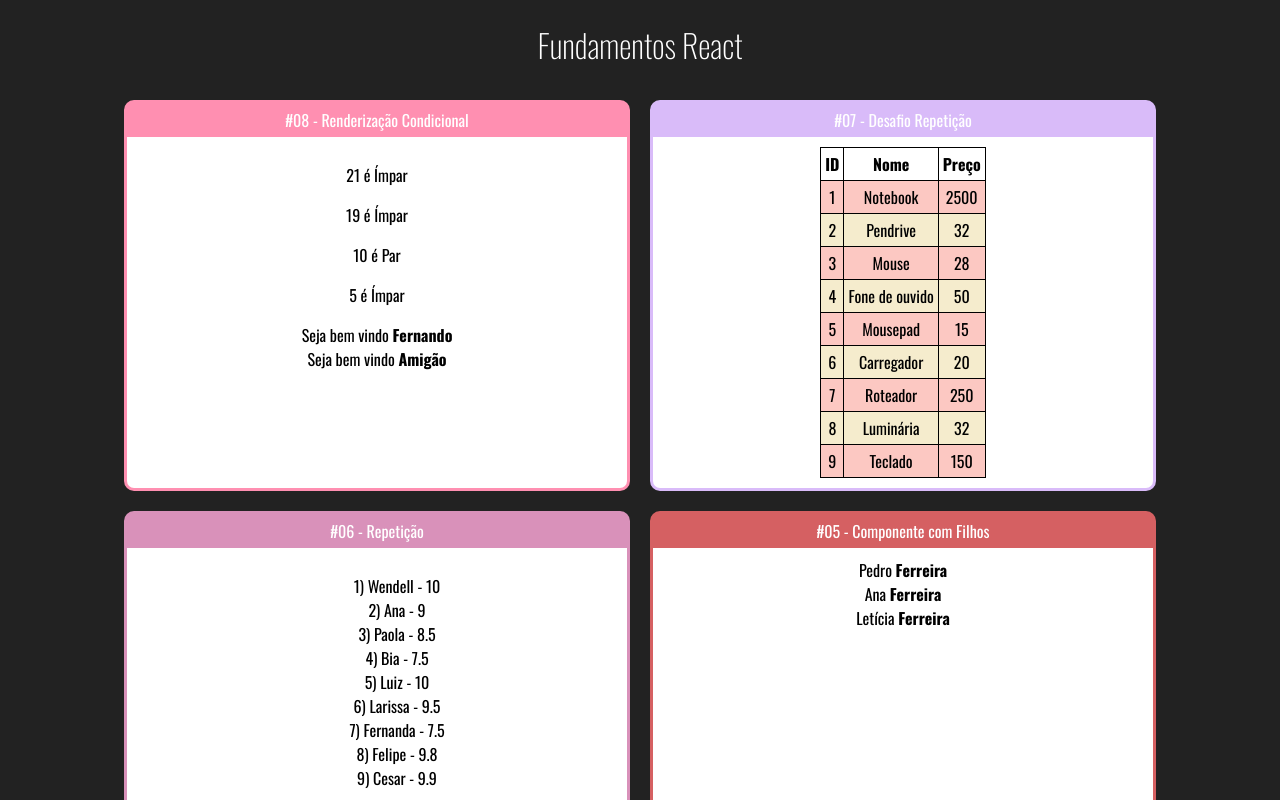
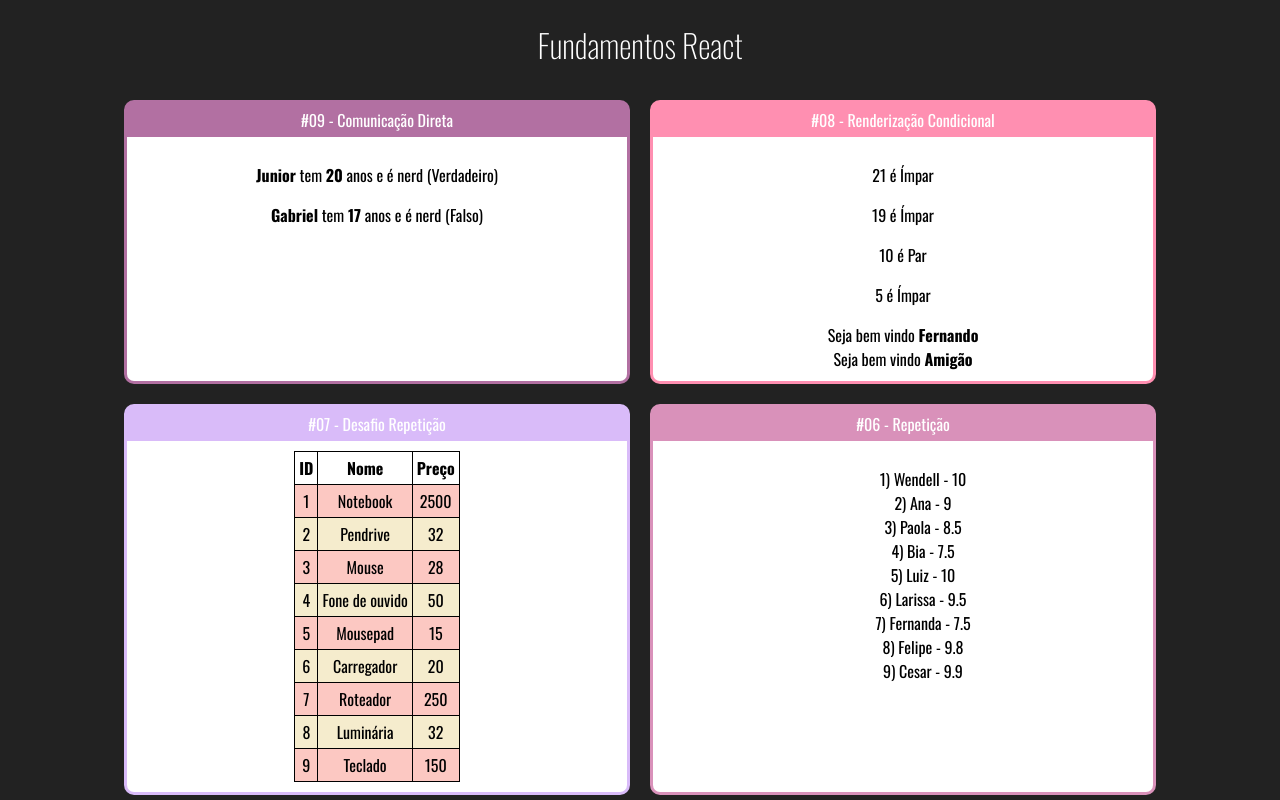
Before and after one commit to wen-dell/fundamentos-react, a React (Create React App) app: page / in a window 1280 px wide. Shown: the top 800 px of the page. Built offline with nearby package versions, Linux system fonts and the light colour scheme.

Commit message:
Comunicação direta

```diff
--- a/src/App.jsx
+++ b/src/App.jsx
@@ -1,5 +1,6 @@
 import "./App.css";
 
+import DiretaPai from "./components/comunicacao/DiretaPai";
 import UsuarioInfo from "./components/condicional/UsuarioInfo";
 import ParOuImpar from "./components/condicional/ParOuImpar";
 import TabelaProdutos from "./components/repeticao/TabelaProdutos";
@@ -17,6 +18,9 @@ const App = (props) => (
     <h1>Fundamentos React</h1>
 
     <div className="Cards">
+      <Card titulo="#09 - Comunicação Direta" color="#b270a2">
+        <DiretaPai />
+      </Card>
       <Card titulo="#08 - Renderização Condicional" color="#ff8fb1">
         <ParOuImpar numero={21} />
         <ParOuImpar numero={19} />
--- /dev/null
+++ b/src/components/comunicacao/DiretaFilho.jsx
@@ -0,0 +1,11 @@
+const DiretaFilho = (props) => {
+  return (
+    <div>
+      <div>
+        <p><strong>{ props.nome }</strong> tem <strong>{ props.idade }</strong> anos e é nerd ({ props.nerd ? 'Verdadeiro' : 'Falso' })</p>
+      </div>
+    </div>
+  );
+};
+
+export default DiretaFilho;
--- /dev/null
+++ b/src/components/comunicacao/DiretaPai.jsx
@@ -0,0 +1,12 @@
+import DiretaFilho from "./DiretaFilho";
+
+const DiretaPai = (props) => {
+  return (
+    <div>
+      <DiretaFilho nome="Junior" idade={20} nerd={true}></DiretaFilho>
+      <DiretaFilho nome="Gabriel" idade={17} nerd={false}></DiretaFilho>
+    </div>
+  );
+};
+
+export default DiretaPai;
```
